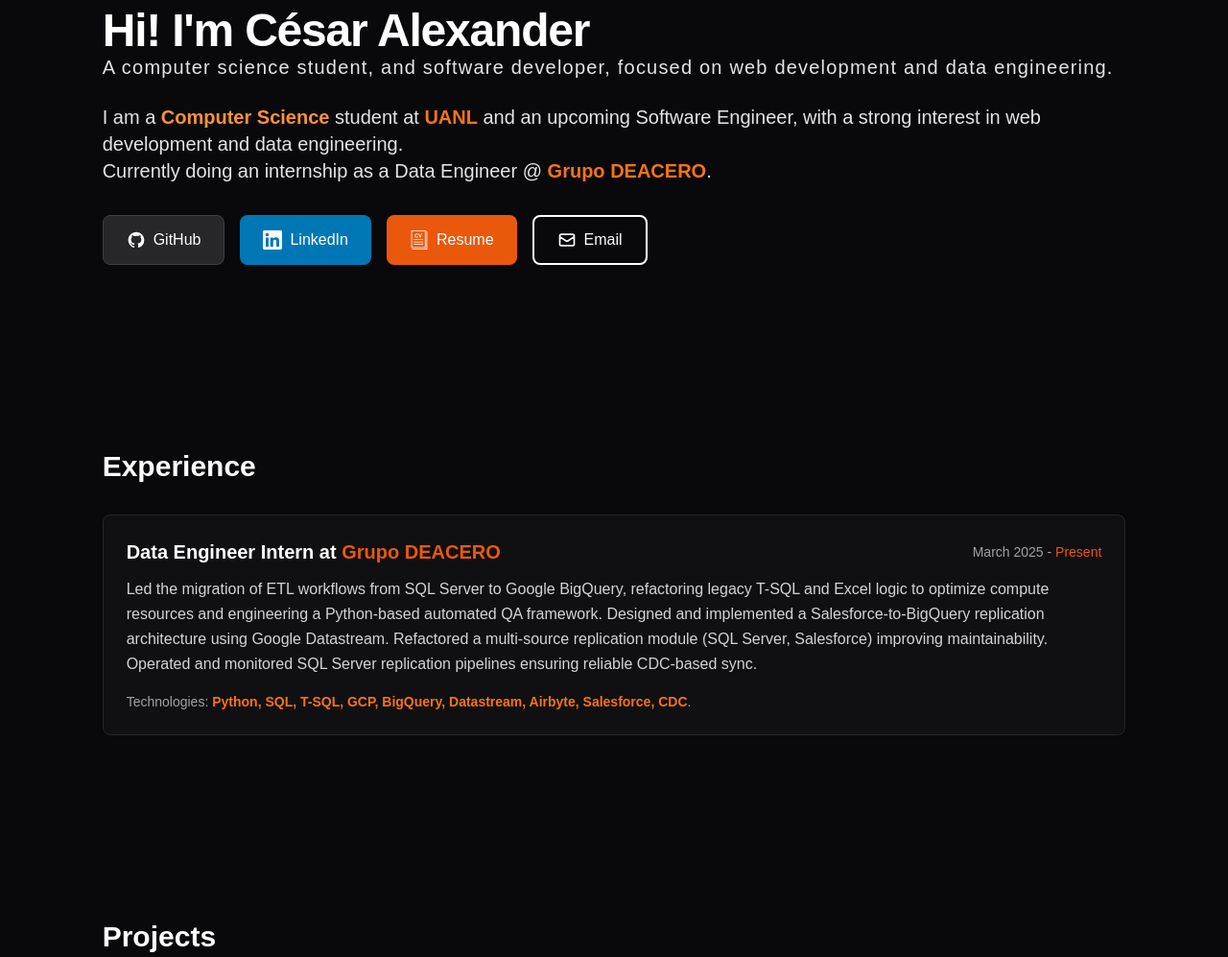
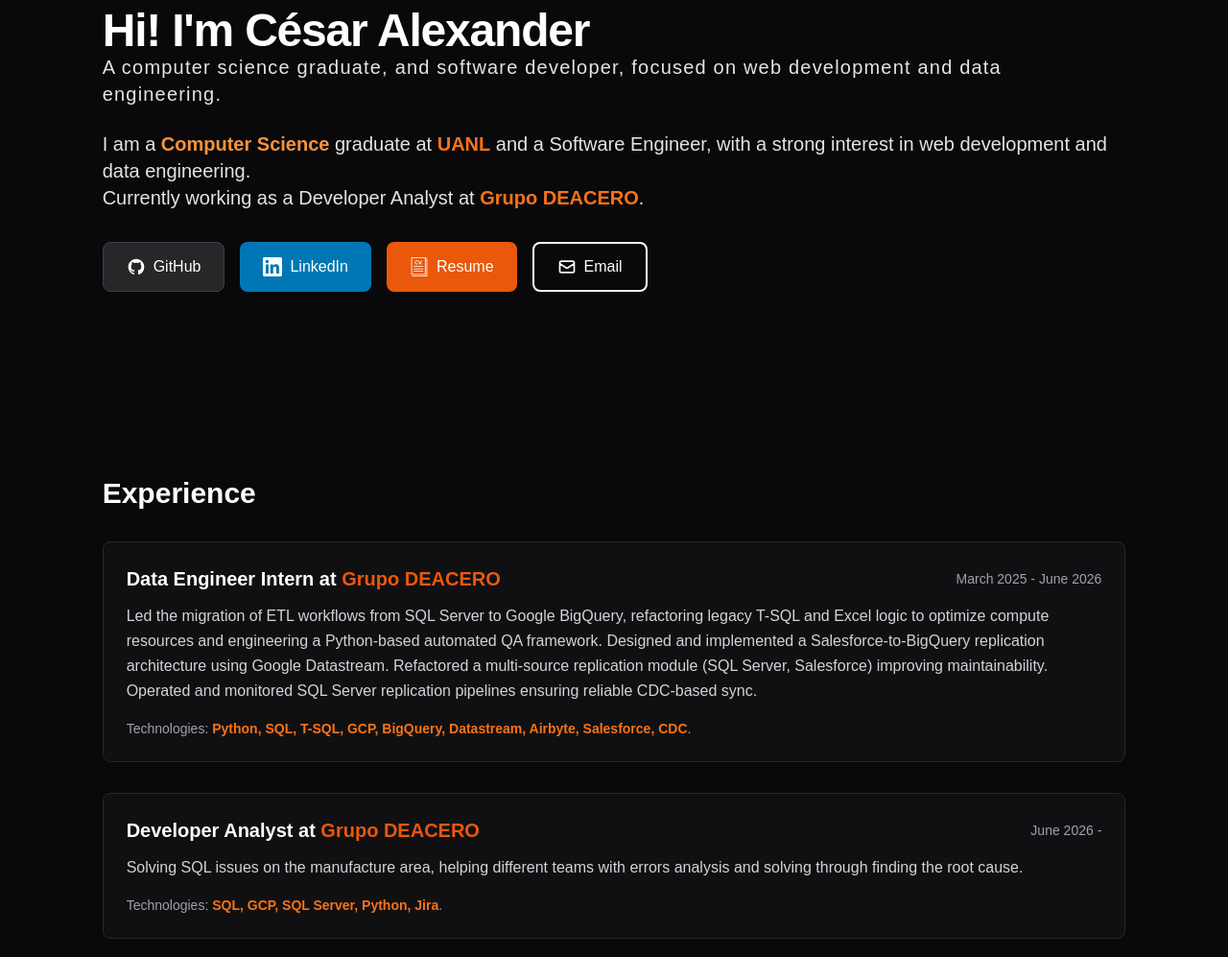
Before and after one commit to cesaralexanderds/portfolio, an Astro site: page / in a window 1280 px wide. Shown: the part 400-1397 px from the top of the page at 96% size. Built offline with nearby package versions, Linux system fonts and the light colour scheme; Astro itself is replaced by a stand-in of ours.

Commit message:
nueva exp

```diff
--- a/src/components/Hero.jsx
+++ b/src/components/Hero.jsx
@@ -51,7 +51,7 @@
             animate={{ opacity: 1, y: 0 }}
             transition={{ duration: 0.5, delay: 0.4 }}
           >
-            A computer science student, and software developer, focused on web development and data engineering.
+            A computer science graduate, and software developer, focused on web development and data engineering.
           </motion.p>
           <motion.div
             className="md:w-full mt-6 text-xl text-gray-700 dark:text-zinc-200"
@@ -60,10 +60,10 @@
             transition={{ duration: 0.5, delay: 0.6 }}
           >
             <p className="[&>strong]:text-orange-400">
-              I am a <strong>Computer Science</strong> student at <span className="text-orange-500 font-bold">UANL</span> and an upcoming Software Engineer, with a strong interest in web development and data engineering.
+              I am a <strong>Computer Science</strong> graduate at <span className="text-orange-500 font-bold">UANL</span> and a Software Engineer, with a strong interest in web development and data engineering.
             </p>
             <p>
-              Currently doing an internship as a Data Engineer @ <span className="text-orange-500 font-bold">Grupo DEACERO</span>.
+              Currently working as a Developer Analyst at <span className="text-orange-500 font-bold">Grupo DEACERO</span>.
             </p>
           </motion.div>
 
--- a/src/data/experience.json
+++ b/src/data/experience.json
@@ -16,7 +16,22 @@
         "CDC"
       ],
       "startDate": "March 2025",
-      "endDate": "Present",
+      "endDate": "June 2026",
+      "location": "Monterrey, Nuevo León, México"
+    },
+    {
+      "jobTitle": "Developer Analyst",
+      "company": "Grupo DEACERO",
+      "description": "Solving SQL issues on the manufacture area, helping different teams with errors analysis and solving through finding the root cause.",
+      "technologies": [
+        "SQL",
+        "GCP",
+        "SQL Server",
+        "Python",
+        "Jira"
+      ],
+      "startDate": "June 2026",
+      "endDate": "",
       "location": "Monterrey, Nuevo León, México"
     }
   ]
--- a/src/data/info.json
+++ b/src/data/info.json
@@ -3,10 +3,10 @@
     "name": "César Alexander Delgadillo Sánchez",
     "title": "Software & Data Engineer",
     "description": [
-      "Computer Science student with professional experience in Data Engineering and Cloud Architecture. Proven track record of optimizing data pipelines and metadata governance at Grupo DEACERO. Proficient in building scalable applications using Google Cloud Platform, Python, and SQL. Passionate about automating data workflows and developing systems."
+      "Computer Science graduate with professional experience in Data Engineering and Cloud Architecture. Proven track record of optimizing data pipelines and metadata governance at Grupo DEACERO. Proficient in building scalable applications using Google Cloud Platform, Python, and SQL. Passionate about automating data workflows and developing systems."
     ],
     "linkedin": "www.linkedin.com/in/c-a-d-s",
-    "education": "Bachelor of Science in Computer Science at Universidad Autónoma de Nuevo León (UANL) - FCFM. Exp. Grad. June 2026. Certifications: Advanced Web Development Applications (US-IT), Basic Data Science (Google).",
+    "education": "Bachelor of Science in Computer Science at Universidad Autónoma de Nuevo León (UANL) - FCFM. Certifications: Advanced Web Development Applications (US-IT), Basic Data Science (Google).",
     "skillSet": [
       "C",
       "C#",
```
